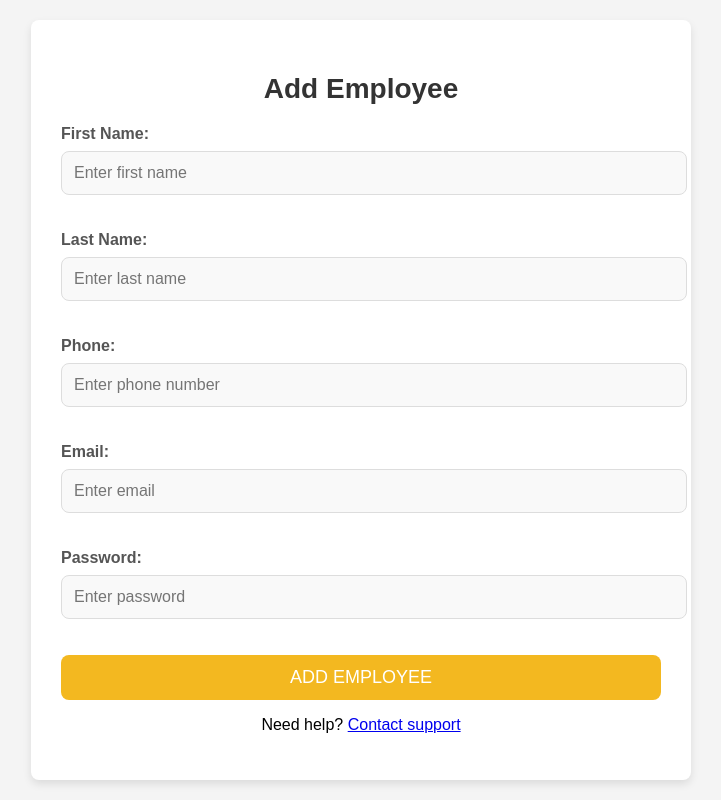
After one commit to delnatheres/Restaurant-Management-System, a Django app: page /add_employee/ in a window 1280 px wide. The commit adds this page. Shown: the whole page, without its empty margins (279-1000 px from the left). Run offline with Django 5.2, Linux system fonts and the light colour scheme.

Commit message:
'fourth_commit'

```diff
--- a/myapp/forms.py
+++ b/myapp/forms.py
@@ -1,5 +1,7 @@
 from django import forms
-from .models import Login, User
+from .models import *
+from django.core.exceptions import ValidationError
+
 
 class CustomAuthenticationForm(forms.Form):
     email = forms.EmailField()
@@ -29,3 +31,34 @@ class PasswordResetRequestForm(forms.Form):
         'placeholder': 'Enter your email',
         'class': 'form-control'
     }))
+
+# forms.py
+
+class EmployeeForm(forms.ModelForm):
+    email = forms.EmailField(label="Email", max_length=100, widget=forms.EmailInput(attrs={'placeholder': 'Enter email'}))
+    password = forms.CharField(label="Password", widget=forms.PasswordInput(attrs={'placeholder': 'Enter password'}))
+    first_name = forms.CharField(label="First Name", max_length=15, widget=forms.TextInput(attrs={'placeholder': 'Enter first name'}))
+    last_name = forms.CharField(label="Last Name", max_length=15, widget=forms.TextInput(attrs={'placeholder': 'Enter last name'}))
+    phone = forms.CharField(label="Phone", max_length=10, widget=forms.TextInput(attrs={'placeholder': 'Enter phone number'}))
+
+    class Meta:
+        model = Employee
+        fields = ['first_name', 'last_name', 'phone']
+
+    def clean_email(self):
+        email = self.cleaned_data.get('email')
+        if Login.objects.filter(email=email).exists():
+            raise ValidationError("Email already exists. Please use a different email.")
+        return email
+
+    def clean_password(self):
+        password = self.cleaned_data.get('password')
+        if len(password) < 6:
+            raise ValidationError("Password must be at least 6 characters long.")
+        return password
+
+    def clean_phone(self):
+        phone = self.cleaned_data.get('phone')
+        if not phone.isdigit() or len(phone) != 10:
+            raise ValidationError("Phone number must be 10 digits.")
+        return phone
--- a/myapp/models.py
+++ b/myapp/models.py
@@ -28,3 +28,14 @@ class SignIn(models.Model):
 
     def __str__(self):
         return f"{self.name} - {self.email}"
+
+class Employee(models.Model):
+    employee_id = models.AutoField(primary_key=True)
+    first_name = models.CharField(max_length=15)
+    last_name = models.CharField(max_length=15)
+    phone = models.CharField(max_length=10)
+    joinedon = models.DateTimeField(auto_now_add=True)
+    login = models.OneToOneField(Login, on_delete=models.CASCADE)
+
+    def __str__(self):
+        return f"{self.first_name} {self.last_name}"
--- a/myapp/urls.py
+++ b/myapp/urls.py
@@ -11,4 +11,6 @@ urlpatterns = [
     path('forgot_password/', views.forgot_password, name= 'forgot_password'),
     path('reset-password/<str:token>/', views.reset_password, name='reset_password'),
     path('viewuser/',views.viewuser,name='view_user'),
+    path('add_employee/', views.add_employee, name='add_employee'),
+    path('employee_success/', views.employee_success, name='employee_success'),
    ]
--- a/myapp/views.py
+++ b/myapp/views.py
@@ -4,7 +4,8 @@ from .models import Login, User,SignIn
 from .forms import PasswordResetRequestForm  # Import both forms
 from django.utils.crypto import get_random_string
 from django.core.mail import send_mail
-
+from .forms import EmployeeForm
+from .models import Employee, Login
 def index_view(request):
     return render(request, 'index.html')
 
@@ -115,3 +116,29 @@ def admin_dashboard_view(request):
 def viewuser(request):
     person=SignIn.objects.all()
     return render(request,'admin/view_user.html',{"person":person})
+
+
+# views.py
+
+def add_employee(request):
+    if request.method == "POST":
+        form = EmployeeForm(request.POST)
+        if form.is_valid():
+            # Save the email and password to the Login model
+            email = form.cleaned_data.get('email')
+            password = form.cleaned_data.get('password')
+            login = Login.objects.create(email=email, password=password)
+
+            # Now save the employee with the associated login
+            employee = form.save(commit=False)  # Delay saving Employee
+            employee.login = login  # Associate login with employee
+            employee.save()  # Save the employee instance
+
+            return redirect('employee_success')  # Redirect after successful form submission
+    else:
+        form = EmployeeForm()
+
+    return render(request, 'admin/add_employee.html', {'form': form})
+
+def employee_success(request):
+    return render(request, 'admin/employee_success.html')
--- /dev/null
+++ b/templates/admin/add_employee.html
@@ -0,0 +1,127 @@
+<!DOCTYPE html>
+<html lang="en">
+<head>
+    <meta charset="UTF-8">
+    <meta name="viewport" content="width=device-width, initial-scale=1.0">
+    <title>Add Employee</title>
+    <style>
+        /* Global styling */
+        body {
+            font-family: 'Arial', sans-serif;
+            margin: 0;
+            padding: 0;
+            background-color: #f4f4f4;
+            display: flex;
+            justify-content: center;
+            align-items: center;
+            height: 100vh;
+        }
+
+        h1 {
+            text-align: center;
+            color: #333;
+            margin-bottom: 30px;
+            font-size: 36px;
+        }
+
+        /* Form container styles */
+        .form-container {
+            background-color: #fff;
+            width: 80%;
+            max-width: 600px;
+            padding: 30px;
+            margin: auto;
+            border-radius: 8px;
+            box-shadow: 0 4px 8px rgba(0, 0, 0, 0.1);
+        }
+
+        .form-container h2 {
+            text-align: center;
+            color: #333;
+            font-size: 28px;
+            margin-bottom: 20px;
+        }
+
+        /* Input field styles */
+        label {
+            display: block;
+            margin-bottom: 8px;
+            font-weight: bold;
+            color: #555;
+        }
+
+        input[type="text"],
+        input[type="email"],
+        input[type="password"] {
+            width: 100%;
+            padding: 12px;
+            margin-bottom: 20px;
+            border: 1px solid #ddd;
+            border-radius: 8px;
+            font-size: 16px;
+            background-color: #f9f9f9;
+        }
+
+        input[type="text"]:focus,
+        input[type="email"]:focus,
+        input[type="password"]:focus {
+            outline: none;
+            border-color: #f3b820;
+            background-color: #fff;
+        }
+
+        /* Submit button styling */
+        input[type="submit"] {
+            width: 100%;
+            padding: 12px;
+            background-color: #f3b820;
+            border: none;
+            color: white;
+            font-size: 18px;
+            text-transform: uppercase;
+            cursor: pointer;
+            border-radius: 8px;
+            transition: background-color 0.3s ease;
+        }
+
+        input[type="submit"]:hover {
+            background-color: #e5a500;
+        }
+
+        /* Error message styling */
+        .errorlist {
+            color: red;
+            font-size: 14px;
+            margin-bottom: 15px;
+        }
+
+        /* Responsive design */
+        @media (max-width: 768px) {
+            .form-container {
+                width: 90%;
+                padding: 20px;
+            }
+
+            h1, .form-container h2 {
+                font-size: 24px;
+            }
+
+            input[type="submit"] {
+                padding: 10px;
+                font-size: 16px;
+            }
+        }
+    </style>
+</head>
+<body>
+    <div class="form-container">
+        <h2>Add Employee</h2>
+        <form method="post">
+            {% csrf_token %}
+            {{ form.as_p }}
+            <input type="submit" value="Add Employee">
+        </form>
+                  <center> <p>Need help? <a href="#">Contact support</a></p> </center>
+    </div>
+</body>
+</html>
--- a/templates/admin/admin_dashboard.html
+++ b/templates/admin/admin_dashboard.html
@@ -99,7 +99,7 @@
         <ul>
             <li><a href="#">Home</a></li>
             <li><a href="{% url 'view_user'%}">View Users</a></li>
-            <li><a href="#">Add Employee</a></li>
+            <li><a href="{% url 'add_employee' %}">Add Employee</a></li>
             <li><a href="#">Add Items</a></li>
             <li><a href="#">View Menu</a></li>
             <li><a href="#">View Category</a></li>
```
Also changed, not shown: templates/admin/employee_success.html (added, +77 -0 lines), myapp/migrations/0016_employee.py (added), myapp/migrations/0017_delete_employee.py (added), myapp/migrations/0018_employee.py (added), templates/menu.html (line endings or trailing spaces).
